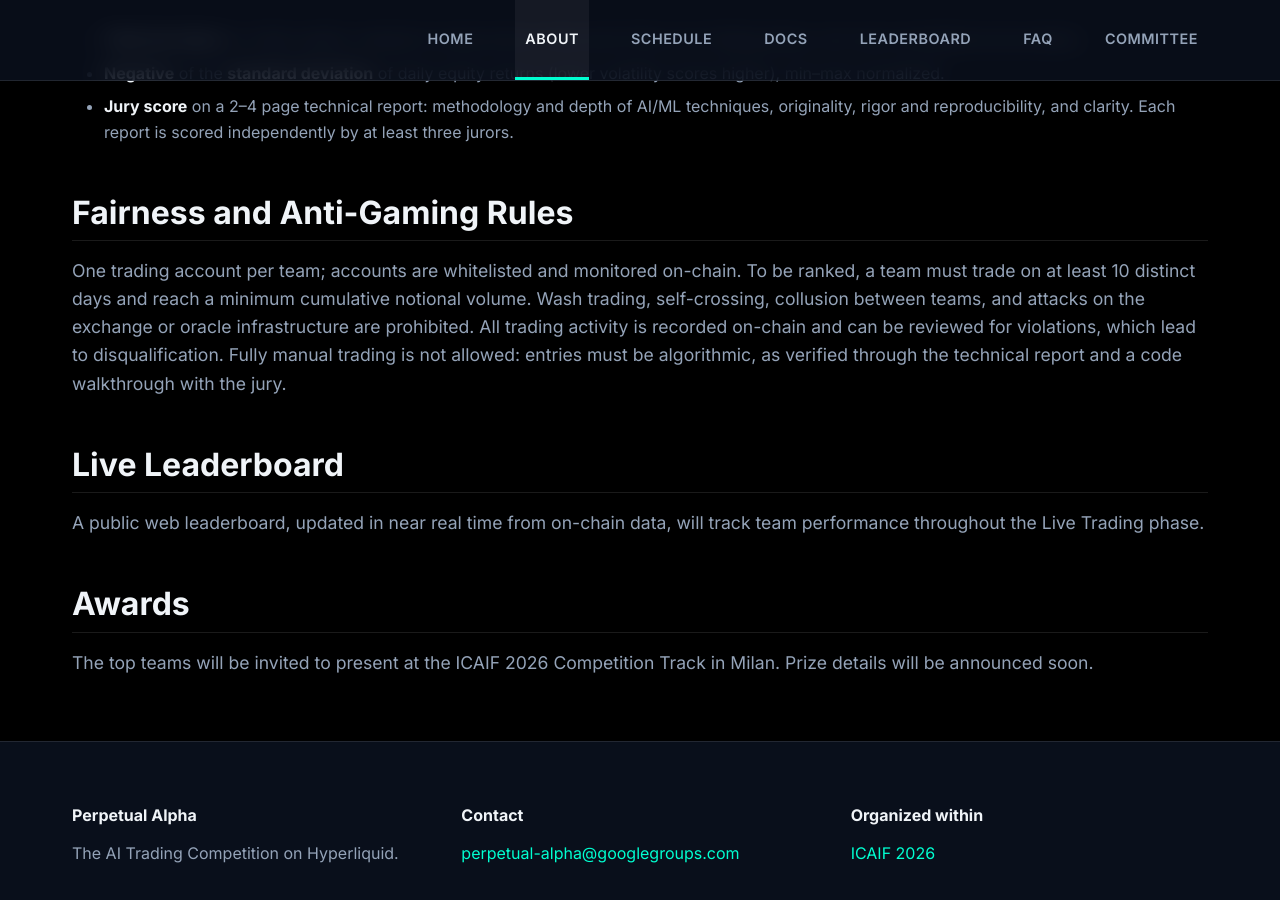
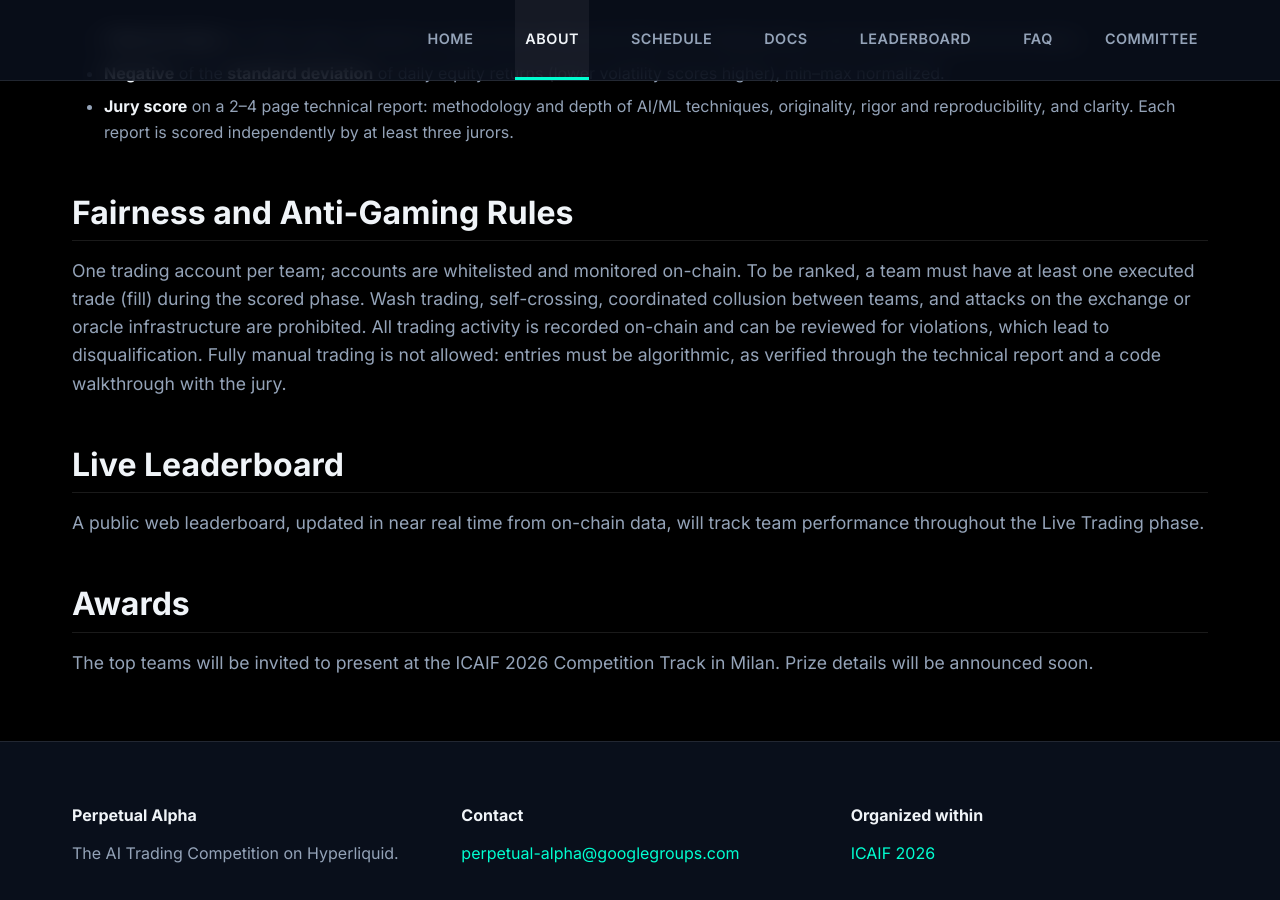
Before and after one commit to perpetual-alpha26/perpetual-alpha26.github.io, a Jekyll site: the page built from about.md, in a window 1280 px wide and 900 px high, scrolled down 1202 px. Built offline with Jekyll 4.4.1, drawn with Linux system fonts in a browser that asks for light colours.

Commit message:
[UPDATE] fairness rules for trading account requirements

```diff
--- a/about.md
+++ b/about.md
@@ -26,7 +26,7 @@ title: About the Competition
     </ul>
 
     <h2>Fairness and Anti-Gaming Rules</h2>
-    <p>One trading account per team; accounts are whitelisted and monitored on-chain. To be ranked, a team must trade on at least 10 distinct days and reach a minimum cumulative notional volume. Wash trading, self-crossing, collusion between teams, and attacks on the exchange or oracle infrastructure are prohibited. All trading activity is recorded on-chain and can be reviewed for violations, which lead to disqualification. Fully manual trading is not allowed: entries must be algorithmic, as verified through the technical report and a code walkthrough with the jury.</p>
+    <p>One trading account per team; accounts are whitelisted and monitored on-chain. To be ranked, a team must have at least one executed trade (fill) during the scored phase. Wash trading, self-crossing, coordinated collusion between teams, and attacks on the exchange or oracle infrastructure are prohibited. All trading activity is recorded on-chain and can be reviewed for violations, which lead to disqualification. Fully manual trading is not allowed: entries must be algorithmic, as verified through the technical report and a code walkthrough with the jury.</p>
 
     <h2>Live Leaderboard</h2>
     <p>A public web leaderboard, updated in near real time from on-chain data, will track team performance throughout the Live Trading phase.</p>
```
